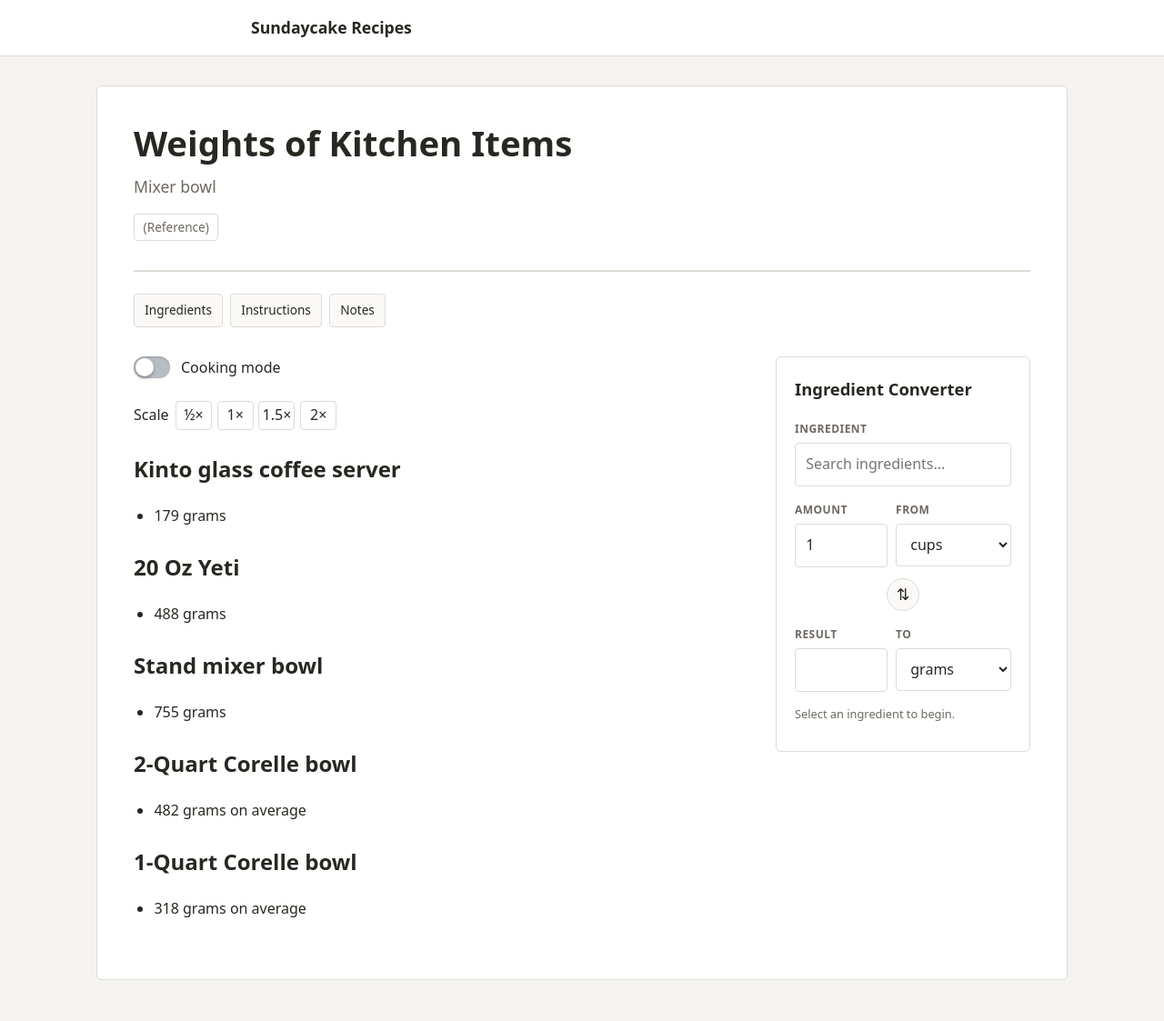
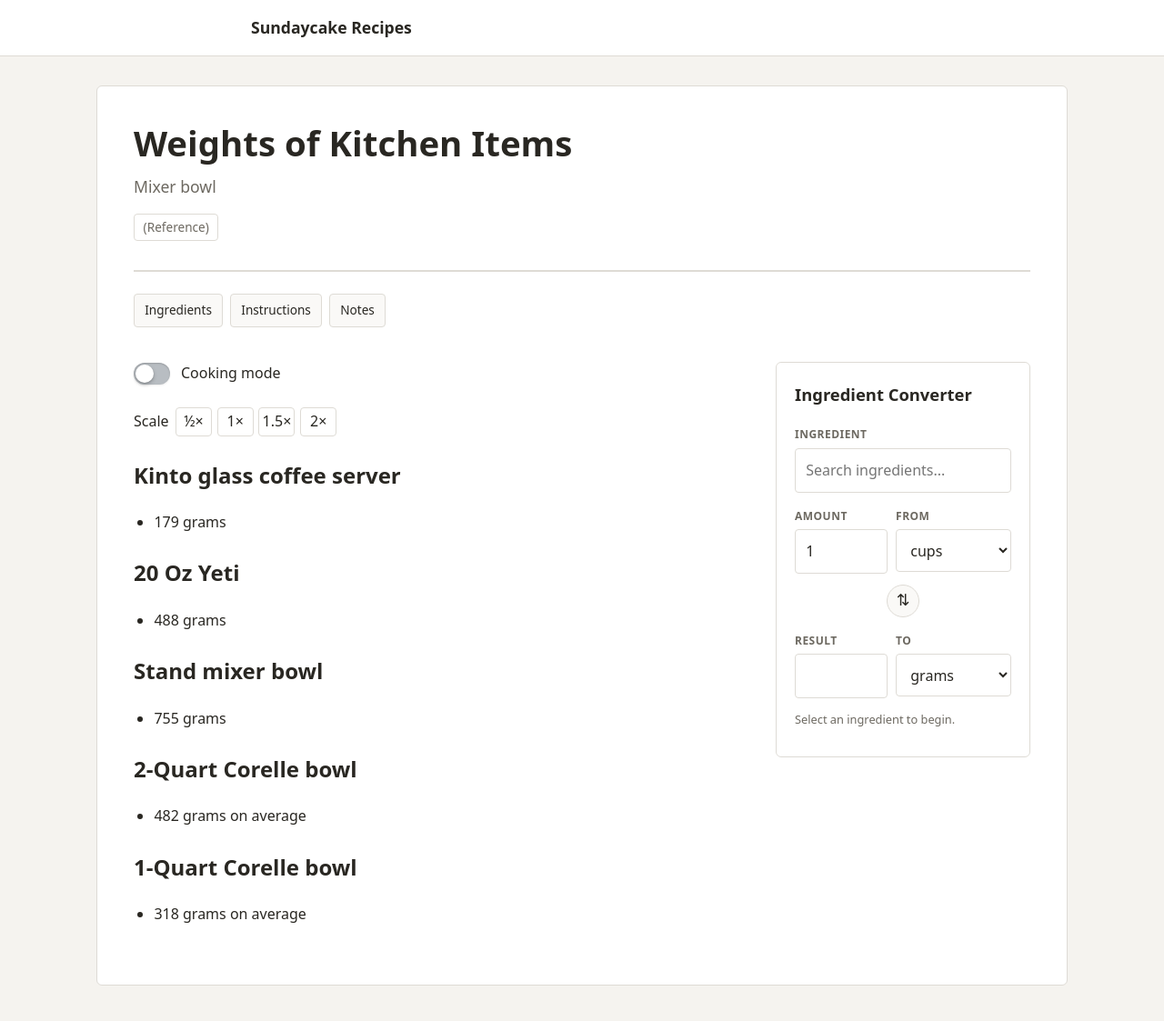
Before and after one commit to sundaycake/recipes, a Jekyll site: the page built from _recipes/-weights-of-kitchen-items.md, in a window 1280 px wide and 1148 px high. Shown: the top 1123 px of the window at 91% size. Built offline with Jekyll 4.4.1, drawn with Linux system fonts in a browser that asks for light colours.

Commit message:
Update margin and padding in style.css
Adjusted margin and padding for improved layout.

```diff
--- a/assets/css/style.css
+++ b/assets/css/style.css
@@ -672,8 +672,8 @@ a:hover {
 
     gap: 0.5rem;
 
-    margin: -1rem 0 1.0rem;
-    padding-bottom: 1.0rem;
+    margin: -1rem 0 1.2rem;
+    padding-bottom: 1.2rem;
 }
 
 .recipe-jump-nav a {
```
